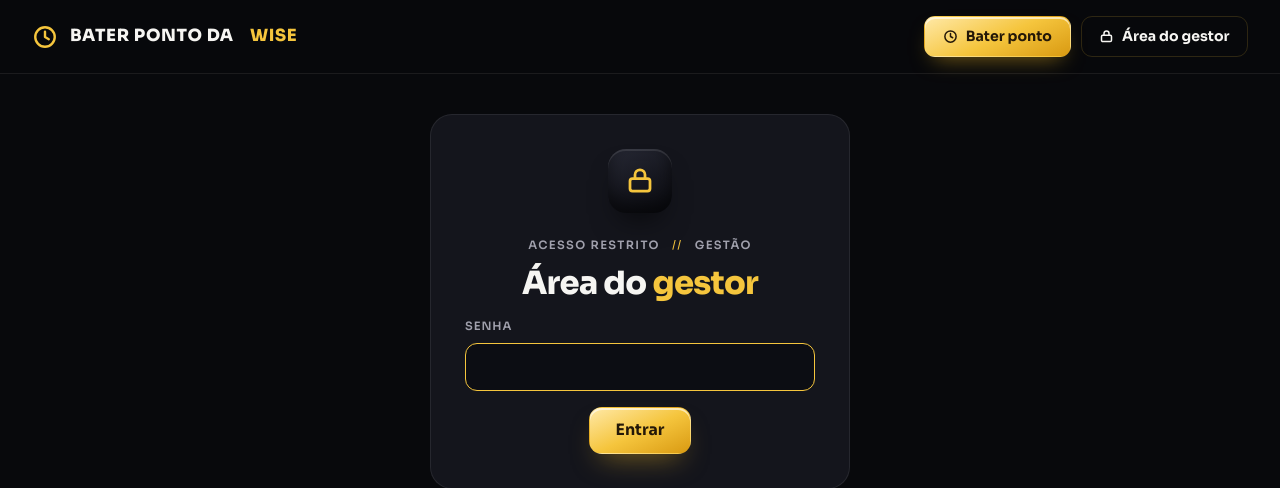
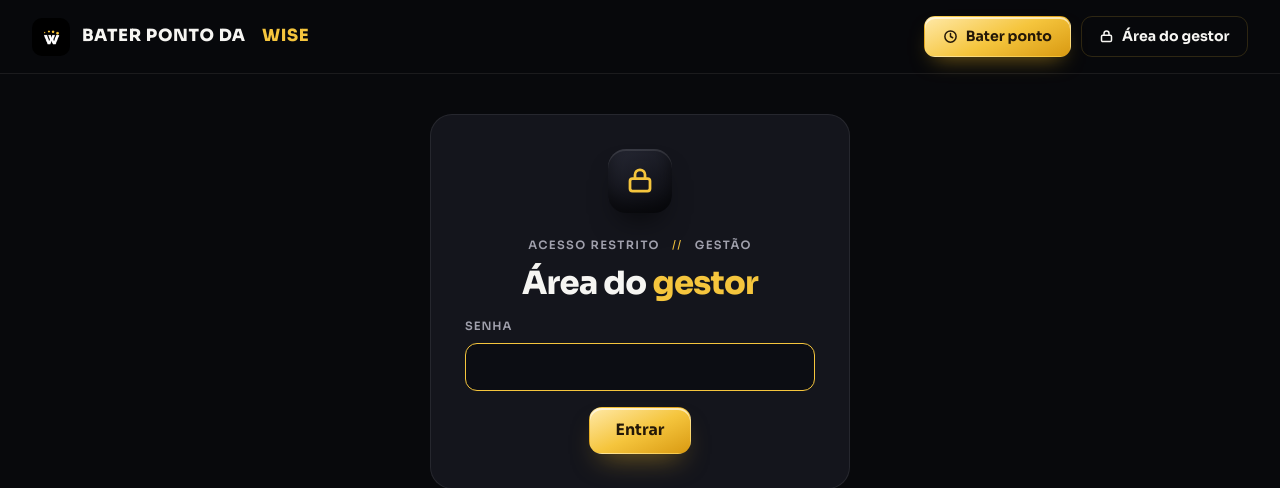
Before and after one commit to alexbarreto38-jpg/projetobm, a Flask app: page /admin in a window 1280 px wide. Shown: the top 488 px of the page. Run offline with Flask 3, Linux system fonts and the light colour scheme.

Commit message:
Adiciona o logo da WISE no cabeçalho e como favicon
Co-Authored-By: Claude Fable 5 <noreply@anthropic.com>
Claude-Session: https://claude.ai/code/session_01AexGYeRrhthTJcpFXmiGix

```diff
--- a/templates/base.html
+++ b/templates/base.html
@@ -5,6 +5,7 @@
   <meta name="viewport" content="width=device-width, initial-scale=1">
   <meta name="theme-color" content="#08090C">
   <title>{% block titulo %}Bater Ponto da WISE{% endblock %}</title>
+  <link rel="icon" type="image/png" href="{{ url_for('static', filename='logo-wise.png') }}">
   <link rel="preconnect" href="https://fonts.googleapis.com">
   <link rel="preconnect" href="https://fonts.gstatic.com" crossorigin>
   <link href="https://fonts.googleapis.com/css2?family=Sora:wght@400;500;600;700;800&family=Manrope:wght@400;500;600;700&display=swap" rel="stylesheet">
@@ -35,7 +36,7 @@
     .brand{display:flex;align-items:center;gap:12px;font-family:var(--disp);font-weight:800;
       font-size:1.05rem;letter-spacing:.04em;text-transform:uppercase}
     .brand .b{color:var(--gold)}
-    .brand svg{width:26px;height:26px;stroke:var(--gold);fill:none;stroke-width:2.2;stroke-linecap:round;stroke-linejoin:round}
+    .brand img{width:38px;height:38px;border-radius:10px}
     nav{display:flex;align-items:center;gap:10px;font-size:.88rem;font-weight:700;flex-wrap:wrap}
     nav a{font-family:var(--disp);display:inline-flex;align-items:center;gap:8px;
       padding:.5rem 1.1rem;border-radius:11px;border:1px solid var(--line);color:var(--ivory);
@@ -133,7 +134,7 @@
 <body>
   <header>
     <a class="brand" href="{{ url_for('index') }}">
-      <svg viewBox="0 0 24 24"><circle cx="12" cy="12" r="9"/><path d="M12 7v5l3.5 2"/></svg>
+      <img src="{{ url_for('static', filename='logo-wise.png') }}" alt="Logo WISE">
       Bater Ponto da&nbsp;<span class="b">WISE</span>
     </a>
     <nav>
```
Also changed, not shown: static/logo-wise.png (added).
